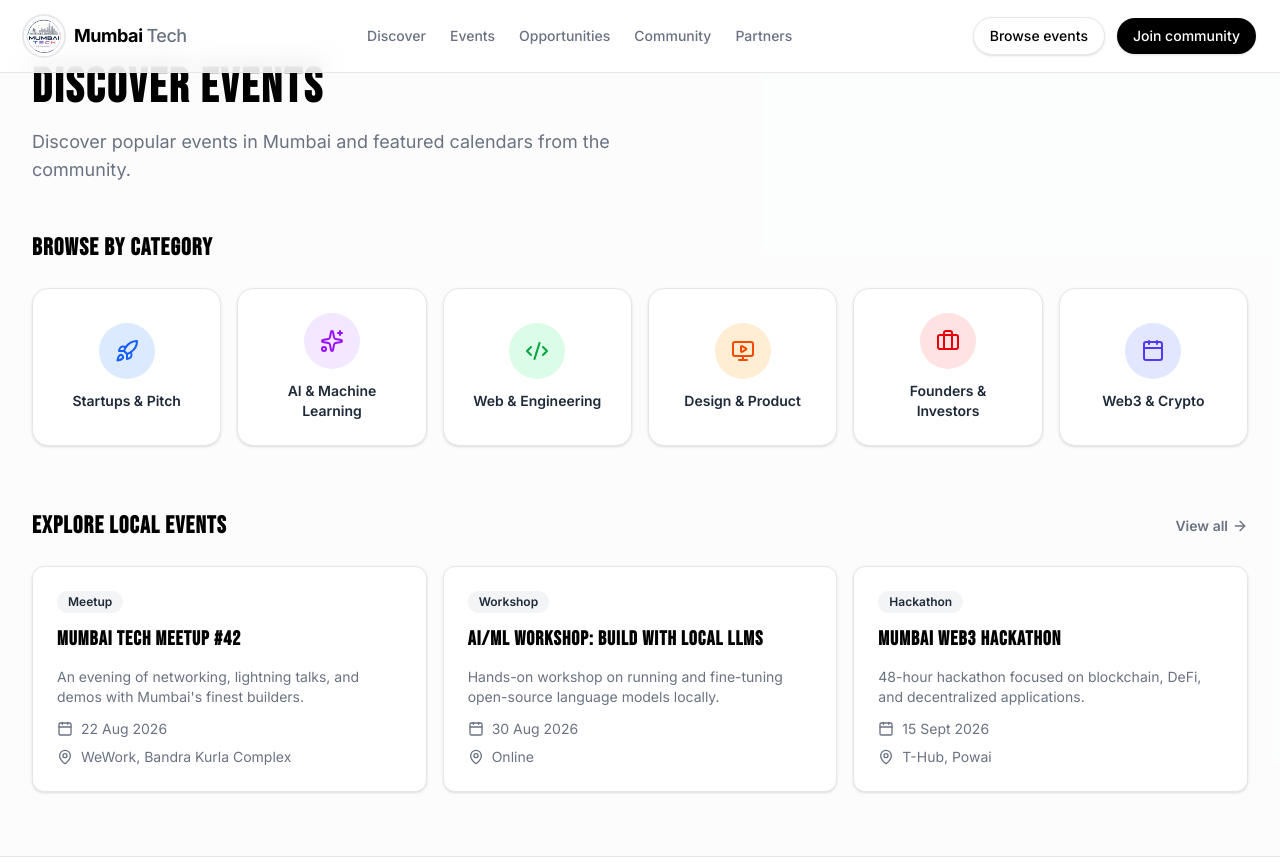
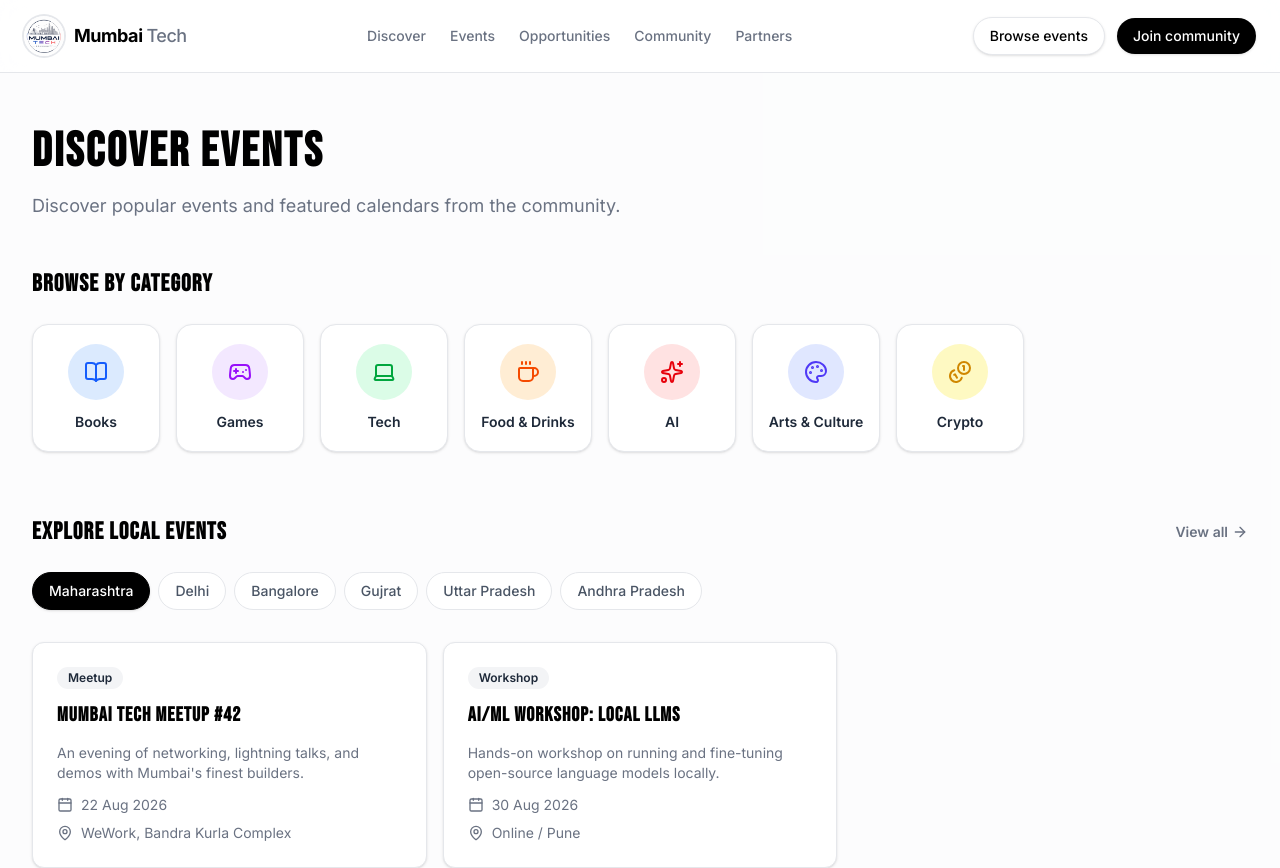
Before and after one commit to vaibhav-vx/mtc-website, a Next.js app: page /discover in a window 1280 px wide. Shown: the top 868 px of the page. Built offline with nearby package versions, Linux system fonts and the light colour scheme.

Commit message:
feat: update discovery, events, opportunities, and join pages with new designs and top padding

```diff
--- a/app/discover/page.tsx
+++ b/app/discover/page.tsx
@@ -1,25 +1,104 @@
-import { CodeXml, Briefcase, Calendar, Rocket, MonitorPlay, Sparkles, MapPin, ArrowRight } from "lucide-react";
+"use client";
+
+import { useState } from "react";
+import { BookOpen, Gamepad2, Laptop, Coffee, Sparkles, Palette, Coins, Calendar, MapPin, ArrowRight } from "lucide-react";
 import Link from "next/link";
 
-export const metadata = {
-  title: "Discover — Mumbai Tech Community",
-  description: "Browse tech events by category and explore local meetups in Mumbai.",
-};
+const CATEGORIES = [
+  { id: 1, name: "Books", icon: BookOpen, color: "bg-blue-100 text-blue-600" },
+  { id: 2, name: "Games", icon: Gamepad2, color: "bg-purple-100 text-purple-600" },
+  { id: 3, name: "Tech", icon: Laptop, color: "bg-green-100 text-green-600" },
+  { id: 4, name: "Food & Drinks", icon: Coffee, color: "bg-orange-100 text-orange-600" },
+  { id: 5, name: "AI", icon: Sparkles, color: "bg-red-100 text-red-600" },
+  { id: 6, name: "Arts & Culture", icon: Palette, color: "bg-indigo-100 text-indigo-600" },
+  { id: 7, name: "Crypto", icon: Coins, color: "bg-yellow-100 text-yellow-600" },
+];
 
-const CATEGORIES = [
-  { id: 1, name: "Startups & Pitch", icon: Rocket, color: "bg-blue-100 text-blue-600" },
-  { id: 2, name: "AI & Machine Learning", icon: Sparkles, color: "bg-purple-100 text-purple-600" },
-  { id: 3, name: "Web & Engineering", icon: CodeXml, color: "bg-green-100 text-green-600" },
-  { id: 4, name: "Design & Product", icon: MonitorPlay, color: "bg-orange-100 text-orange-600" },
-  { id: 5, name: "Founders & Investors", icon: Briefcase, color: "bg-red-100 text-red-600" },
-  { id: 6, name: "Web3 & Crypto", icon: Calendar, color: "bg-indigo-100 text-indigo-600" },
+const STATES = [
+  "Maharashtra",
+  "Delhi",
+  "Bangalore",
+  "Gujrat",
+  "Uttar Pradesh",
+  "Andhra Pradesh"
+];
+
+// Dummy events with state property for filtering
+const EVENTS = [
+  {
+    id: 1,
+    title: "Mumbai Tech Meetup #42",
+    type: "meetup",
+    date: "22 Aug 2026",
+    location: "WeWork, Bandra Kurla Complex",
+    state: "Maharashtra",
+    description: "An evening of networking, lightning talks, and demos with Mumbai's finest builders."
+  },
+  {
+    id: 2,
+    title: "AI/ML Workshop: Local LLMs",
+    type: "workshop",
+    date: "30 Aug 2026",
+    location: "Online / Pune",
+    state: "Maharashtra",
+    description: "Hands-on workshop on running and fine-tuning open-source language models locally."
+  },
+  {
+    id: 3,
+    title: "Delhi Web3 Hackathon",
+    type: "hackathon",
+    date: "15 Sept 2026",
+    location: "Connaught Place, Delhi",
+    state: "Delhi",
+    description: "48-hour hackathon focused on blockchain, DeFi, and decentralized applications."
+  },
+  {
+    id: 4,
+    title: "Bangalore SaaS Mixer",
+    type: "meetup",
+    date: "10 Oct 2026",
+    location: "Koramangala, Bangalore",
+    state: "Bangalore",
+    description: "Connect with SaaS founders, investors, and operators."
+  },
+  {
+    id: 5,
+    title: "Ahmedabad AI Summit",
+    type: "conference",
+    date: "5 Nov 2026",
+    location: "SG Highway, Ahmedabad",
+    state: "Gujrat",
+    description: "The largest gathering of AI researchers and developers in Gujrat."
+  },
+  {
+    id: 6,
+    title: "Noida Game Developers Meet",
+    type: "meetup",
+    date: "12 Nov 2026",
+    location: "Sector 62, Noida",
+    state: "Uttar Pradesh",
+    description: "Showcase your indie games and network with game designers."
+  },
+  {
+    id: 7,
+    title: "Hyderabad Cloud Tech",
+    type: "workshop",
+    date: "20 Nov 2026",
+    location: "HITEC City, Hyderabad",
+    state: "Andhra Pradesh",
+    description: "Deep dive into scalable cloud infrastructure and Kubernetes."
+  }
 ];
 
 export default function DiscoverPage() {
+  const [selectedState, setSelectedState] = useState("Maharashtra");
+
+  const filteredEvents = EVENTS.filter(event => event.state === selectedState);
+
   return (
     <div className="flex min-h-screen flex-col bg-gray-50/50">
       <main className="flex-1">
-        <div className="flex flex-col gap-12 px-4 py-12 sm:px-6 sm:py-16 lg:px-8">
+        <div className="flex flex-col gap-12 px-4 pt-28 pb-12 sm:px-6 sm:pt-32 sm:pb-16 lg:px-8">
           <div className="mx-auto w-full max-w-7xl">
 
             {/* Header Section */}
@@ -28,7 +107,7 @@ export default function DiscoverPage() {
                 Discover Events
               </h1>
               <p className="mt-4 text-lg text-gray-500">
-                Discover popular events in Mumbai and featured calendars from the community.
+                Discover popular events and featured calendars from the community.
               </p>
             </div>
 
@@ -37,12 +116,12 @@ export default function DiscoverPage() {
               <h2 className="font-display text-2xl font-bold tracking-tight text-black mb-6">
                 Browse by Category
               </h2>
-              <div className="grid grid-cols-2 md:grid-cols-3 lg:grid-cols-6 gap-4">
+              <div className="flex flex-wrap gap-4">
                 {CATEGORIES.map((category) => (
                   <Link
                     key={category.id}
                     href="/events"
-                    className="flex flex-col items-center justify-center gap-3 p-6 rounded-2xl bg-white border border-gray-200 shadow-sm hover:shadow-md hover:border-gray-300 transition-all hover:-translate-y-1"
+                    className="flex flex-col items-center justify-center gap-3 w-32 h-32 rounded-2xl bg-white border border-gray-200 shadow-sm hover:shadow-md hover:border-gray-300 transition-all hover:-translate-y-1"
                   >
                     <div className={`p-4 rounded-full ${category.color}`}>
                       <category.icon className="w-6 h-6" />
@@ -57,7 +136,7 @@ export default function DiscoverPage() {
 
             {/* Explore Local Events */}
             <div className="animate-fade-up delay-150">
-              <div className="flex items-center justify-between mb-6">
+              <div className="flex flex-col sm:flex-row sm:items-center justify-between mb-6 gap-4">
                 <h2 className="font-display text-2xl font-bold tracking-tight text-black">
                   Explore Local Events
                 </h2>
@@ -67,95 +146,65 @@ export default function DiscoverPage() {
                 </Link>
               </div>
 
+              {/* State Filter Pills */}
+              <div className="flex overflow-x-auto gap-2 pb-4 mb-4 no-scrollbar">
+                {STATES.map((state) => (
+                  <button
+                    key={state}
+                    onClick={() => setSelectedState(state)}
+                    className={`inline-flex items-center justify-center whitespace-nowrap px-4 py-2 text-sm font-medium transition-all rounded-full border ${
+                      selectedState === state
+                        ? "bg-black text-white border-black shadow-sm"
+                        : "bg-white text-gray-600 border-gray-200 hover:bg-gray-50"
+                    }`}
+                  >
+                    {state}
+                  </button>
+                ))}
+              </div>
+
               <div className="grid gap-4 sm:grid-cols-2 lg:grid-cols-3">
-
-                {/* Event Card 1 */}
-                <div className="rounded-xl border border-gray-200 text-gray-800 shadow-sm hover:shadow-md group flex h-full flex-col bg-white transition-all hover:-translate-y-1">
+                {filteredEvents.length > 0 ? (
+                  filteredEvents.map((event) => (
+                    <div key={event.id} className="rounded-xl border border-gray-200 text-gray-800 shadow-sm hover:shadow-md group flex h-full flex-col bg-white transition-all hover:-translate-y-1">
                       <div className="flex flex-col space-y-1.5 p-6 flex-1 pb-3">
                         <div className="mb-3 flex items-center gap-2">
                           <div className="inline-flex items-center border border-transparent bg-gray-100 text-gray-800 px-2.5 py-0.5 text-xs font-semibold rounded-full capitalize">
-                        meetup
+                            {event.type}
                           </div>
                         </div>
                         <h3 className="font-display text-xl font-semibold tracking-tight text-black">
-                      Mumbai Tech Meetup #42
+                          {event.title}
                         </h3>
-                    <p className="mt-2 text-sm text-gray-500">
-                      An evening of networking, lightning talks, and demos with Mumbai's finest builders.
+                        <p className="mt-2 text-sm text-gray-500 line-clamp-2">
+                          {event.description}
                         </p>
                       </div>
                       <div className="p-6 pt-0">
                         <div className="space-y-2 text-sm text-gray-500">
                           <div className="flex items-center gap-2">
-                        <Calendar className="h-4 w-4" />
-                        <span>22 Aug 2026</span>
+                            <Calendar className="h-4 w-4 shrink-0" />
+                            <span>{event.date}</span>
                           </div>
                           <div className="flex items-center gap-2">
-                        <MapPin className="h-4 w-4" />
-                        <span>WeWork, Bandra Kurla Complex</span>
+                            <MapPin className="h-4 w-4 shrink-0" />
+                            <span className="truncate">{event.location}</span>
                           </div>
                         </div>
                       </div>
                     </div>
-
-                {/* Event Card 2 */}
-                <div className="rounded-xl border border-gray-200 text-gray-800 shadow-sm hover:shadow-md group flex h-full flex-col bg-white transition-all hover:-translate-y-1">
-                  <div className="flex flex-col space-y-1.5 p-6 flex-1 pb-3">
-                    <div className="mb-3 flex items-center gap-2">
-                      <div className="inline-flex items-center border border-transparent bg-gray-100 text-gray-800 px-2.5 py-0.5 text-xs font-semibold rounded-full capitalize">
-                        workshop
-                      </div>
-                    </div>
-                    <h3 className="font-display text-xl font-semibold tracking-tight text-black">
-                      AI/ML Workshop: Build with Local LLMs
-                    </h3>
-                    <p className="mt-2 text-sm text-gray-500">
-                      Hands-on workshop on running and fine-tuning open-source language models locally.
+                  ))
+                ) : (
+                  <div className="col-span-full flex flex-col items-center justify-center p-12 rounded-2xl border border-dashed border-gray-300 bg-white">
+                    <MapPin className="w-8 h-8 text-gray-400 mb-4" />
+                    <p className="text-gray-500 font-medium text-center">
+                      No events currently scheduled in {selectedState}.
+                    </p>
+                    <p className="text-sm text-gray-400 text-center mt-1">
+                      Check back later or explore another region.
                     </p>
                   </div>
-                  <div className="p-6 pt-0">
-                    <div className="space-y-2 text-sm text-gray-500">
-                      <div className="flex items-center gap-2">
-                        <Calendar className="h-4 w-4" />
-                        <span>30 Aug 2026</span>
-                      </div>
-                      <div className="flex items-center gap-2">
-                        <MapPin className="h-4 w-4" />
-                        <span>Online</span>
-                      </div>
-                    </div>
-                  </div>
-                </div>
-
-                {/* Event Card 3 */}
-                <div className="rounded-xl border border-gray-200 text-gray-800 shadow-sm hover:shadow-md group flex h-full flex-col bg-white transition-all hover:-translate-y-1">
-                  <div className="flex flex-col space-y-1.5 p-6 flex-1 pb-3">
-                    <div className="mb-3 flex items-center gap-2">
-                      <div className="inline-flex items-center border border-transparent bg-gray-100 text-gray-800 px-2.5 py-0.5 text-xs font-semibold rounded-full capitalize">
-                        hackathon
-                      </div>
-                    </div>
-                    <h3 className="font-display text-xl font-semibold tracking-tight text-black">
-                      Mumbai Web3 Hackathon
-                    </h3>
-                    <p className="mt-2 text-sm text-gray-500">
-                      48-hour hackathon focused on blockchain, DeFi, and decentralized applications.
-                    </p>
-                  </div>
-                  <div className="p-6 pt-0">
-                    <div className="space-y-2 text-sm text-gray-500">
-                      <div className="flex items-center gap-2">
-                        <Calendar className="h-4 w-4" />
-                        <span>15 Sept 2026</span>
-                      </div>
-                      <div className="flex items-center gap-2">
-                        <MapPin className="h-4 w-4" />
-                        <span>T-Hub, Powai</span>
-                      </div>
-                    </div>
-                  </div>
-                </div>
-
+                )}
               </div>
             </div>
 
--- a/app/events/page.tsx
+++ b/app/events/page.tsx
@@ -10,7 +10,7 @@ export default function EventsPage() {
   return (
     <div className="flex min-h-screen flex-col bg-gray-50/50">
       <main className="flex-1">
-        <div className="flex flex-col gap-12 px-4 py-12 sm:px-6 sm:py-16 lg:px-8">
+        <div className="flex flex-col gap-12 px-4 pt-28 pb-12 sm:px-6 sm:pt-32 sm:pb-16 lg:px-8">
           <div className="mx-auto w-full max-w-7xl">
 
             {/* Header */}
--- a/app/join/page.tsx
+++ b/app/join/page.tsx
@@ -3,7 +3,7 @@ import Link from "next/link";
 
 export default function JoinPage() {
   return (
-    <div className="flex flex-col gap-12 px-4 py-12 sm:px-6 sm:py-16 lg:px-8 bg-gray-50/50 min-h-screen">
+    <div className="flex flex-col gap-12 px-4 pt-28 pb-12 sm:px-6 sm:pt-32 sm:pb-16 lg:px-8 bg-gray-50/50 min-h-screen">
       <div className="mx-auto w-full max-w-7xl">
         <div className="grid items-start gap-8 lg:grid-cols-2 lg:gap-12">
 
```
Also changed, not shown: app/opportunities/page.tsx (+5 -5 lines). Lines whose indentation alone changed are shown as unchanged.
